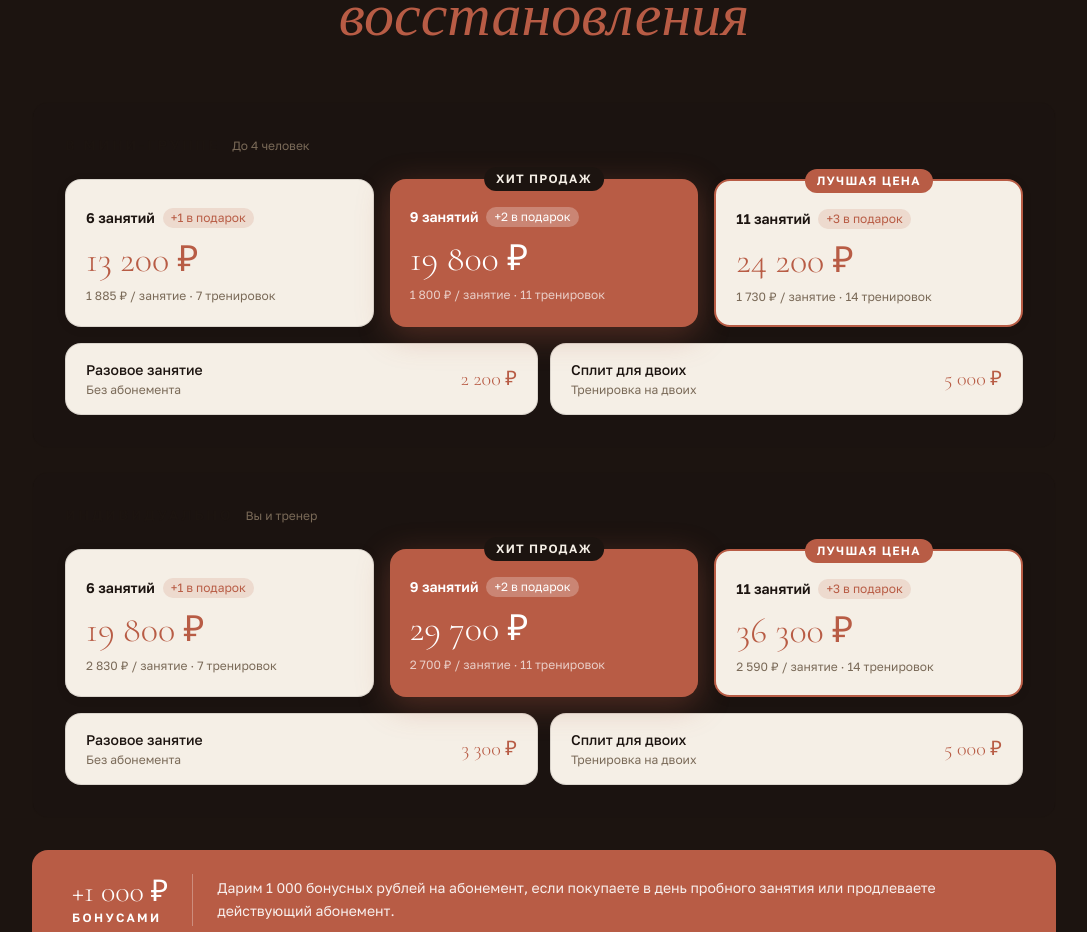
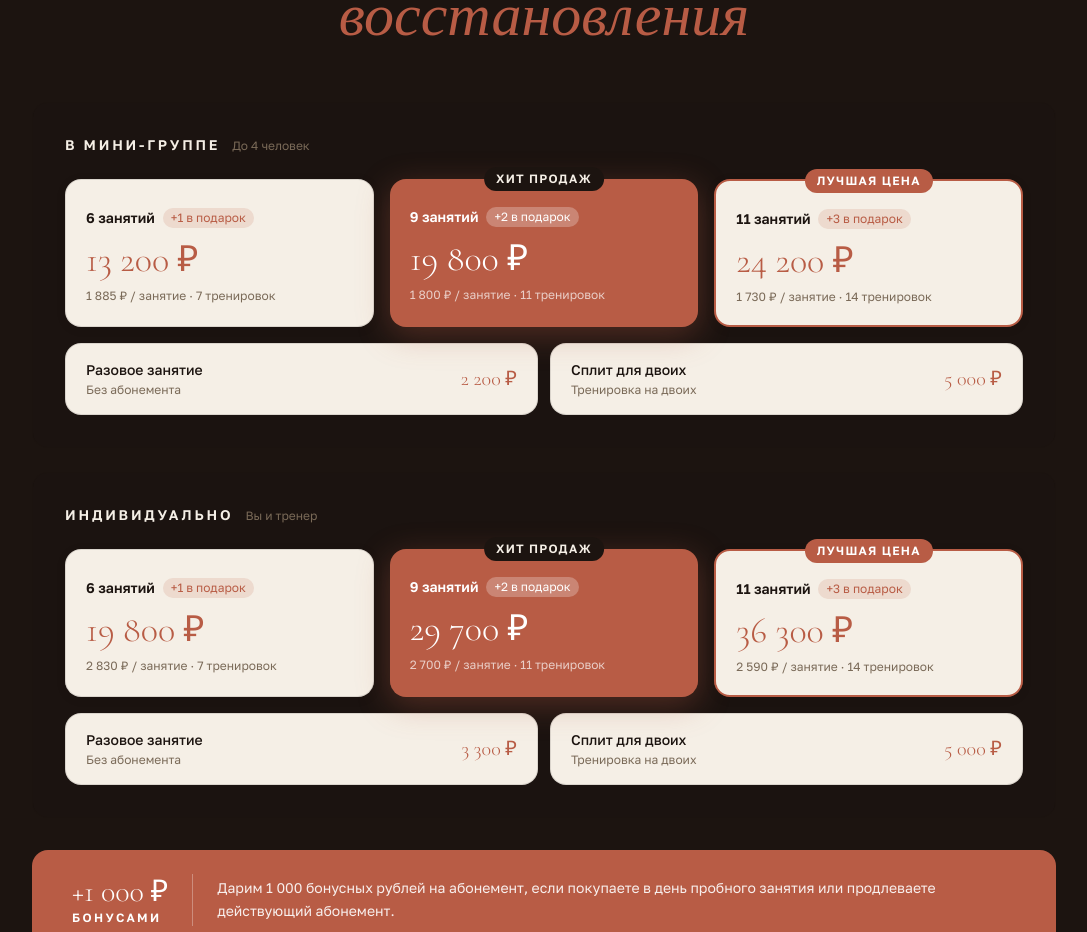
Before and after one commit to pr-poehali-dev/premium-pilates-studio, a React (Vite) app: page / in a window 1280 px wide. Shown: the part 5920-6852 px from the top of the page, without its empty margins (96-1183 px from the left). Built offline with nearby package versions, Linux system fonts and the light colour scheme.

Commit message:
feat: светлый текст в абонементах

```diff
--- a/src/pages/Index.tsx
+++ b/src/pages/Index.tsx
@@ -699,7 +699,7 @@ export default function Index() {
           <div className="reveal-section mb-6">
             <div className="rounded-2xl p-6 md:p-8" style={{ background: "rgba(28,20,16,0.06)", border: "1px solid rgba(28,20,16,0.08)" }}>
               <div className="flex items-baseline gap-3 mb-6">
-                <h3 className="font-body font-bold text-sm tracking-[0.2em] uppercase text-stone-50" style={{ color: "var(--verve-cream)" }}>В мини-группе</h3>
+                <h3 className="font-body font-bold text-sm tracking-[0.2em] uppercase" style={{ color: "var(--verve-dark)" }}>В мини-группе</h3>
                 <span className="font-body text-xs" style={{ color: "var(--verve-muted)" }}>До 4 человек</span>
               </div>
               <div className="grid grid-cols-1 sm:grid-cols-3 gap-4 mb-4">
@@ -759,7 +759,7 @@ export default function Index() {
           <div className="reveal-section mb-8">
             <div className="rounded-2xl p-6 md:p-8" style={{ background: "rgba(28,20,16,0.06)", border: "1px solid rgba(28,20,16,0.08)" }}>
               <div className="flex items-baseline gap-3 mb-6">
-                <h3 className="font-body font-bold text-sm tracking-[0.2em] uppercase text-stone-50" style={{ color: "var(--verve-cream)" }}>Индивидуально</h3>
+                <h3 className="font-body font-bold text-sm tracking-[0.2em] uppercase" style={{ color: "var(--verve-dark)" }}>Индивидуально</h3>
                 <span className="font-body text-xs" style={{ color: "var(--verve-muted)" }}>Вы и тренер</span>
               </div>
               <div className="grid grid-cols-1 sm:grid-cols-3 gap-4 mb-4">
```
